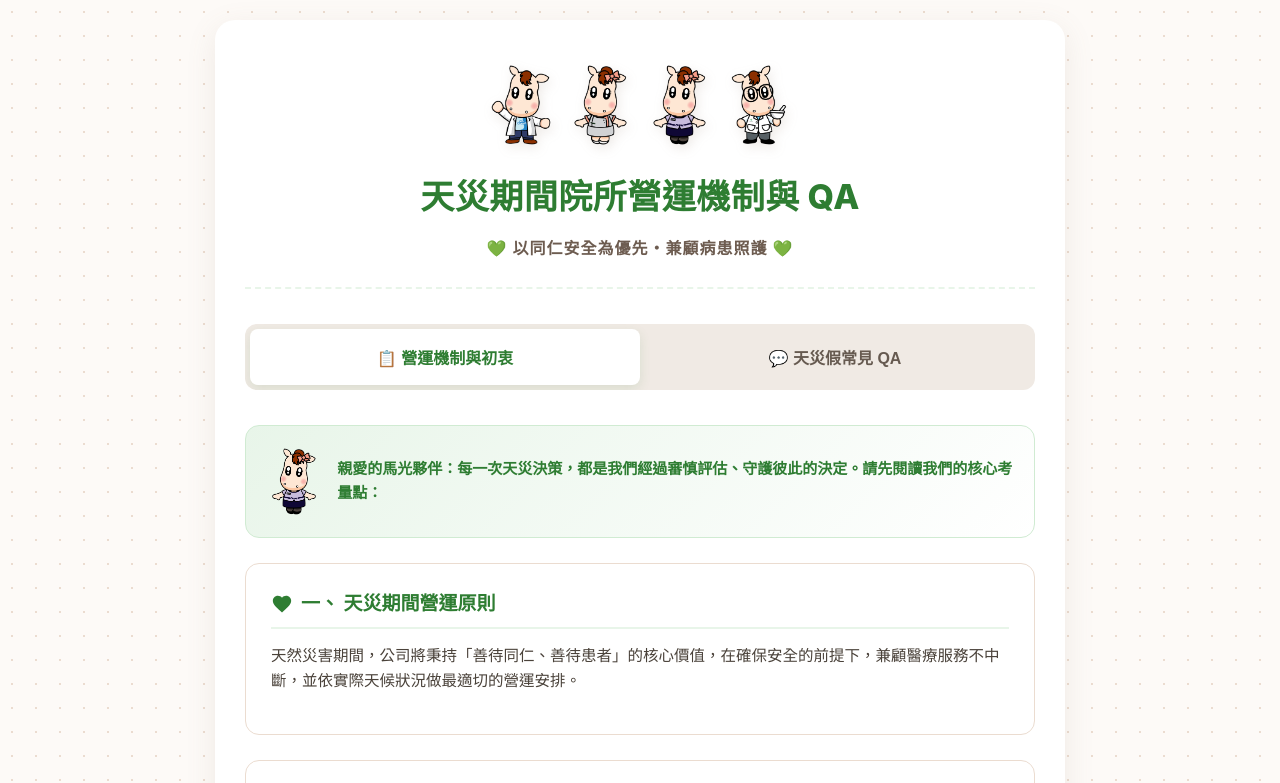
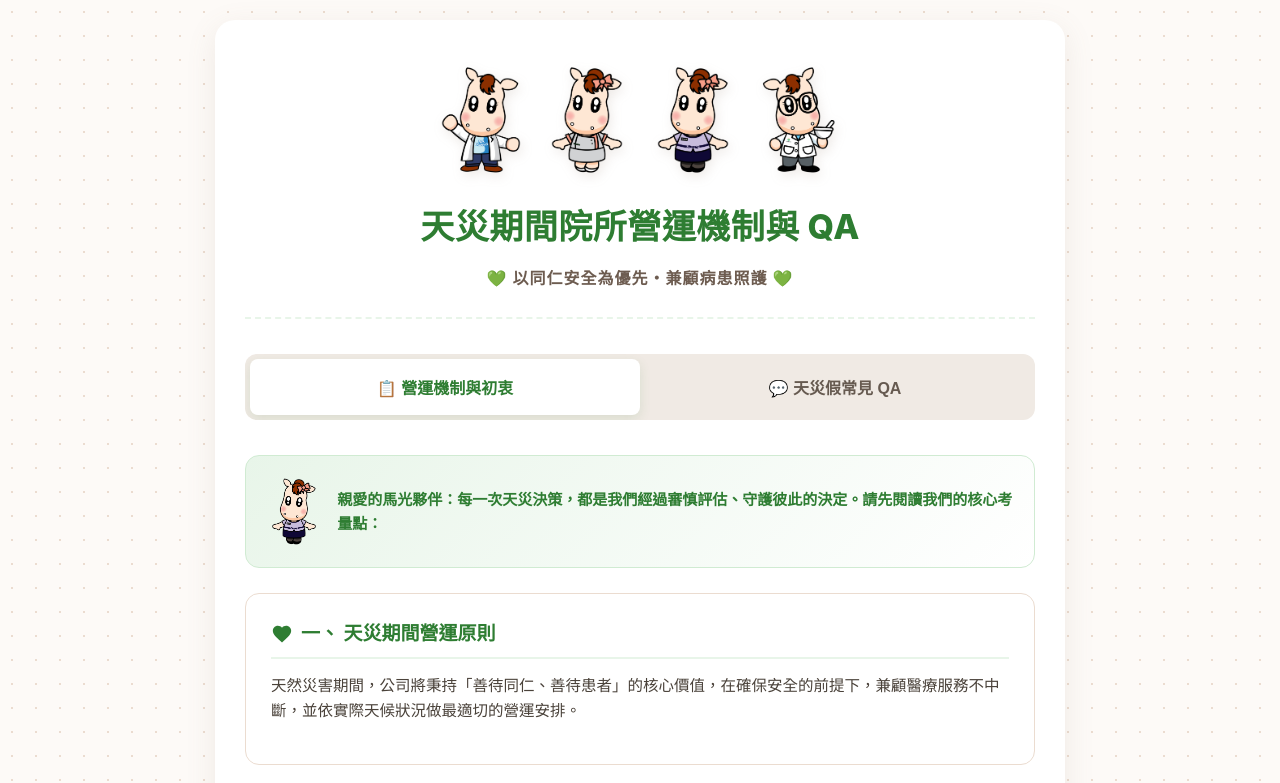
Before and after one commit to gogo760509-spec/mkhr, a plain HTML site: page index.html in a window 1280 px wide. Shown: the top 783 px of the page. Drawn offline with Linux system fonts and the light colour scheme.

Commit message:
Update index.html

```diff
--- a/index.html
+++ b/index.html
@@ -24,7 +24,6 @@
         body {
             font-family: -apple-system, BlinkMacSystemFont, "Segoe UI", Roboto, "Helvetica Neue", Arial, "Microsoft JhengHei", sans-serif;
             background-color: var(--warm-bg);
-            /* 豐富背景：細緻的點狀暖暖紋理 */
             background-image: radial-gradient(#ebdcd0 1px, transparent 1px);
             background-size: 24px 24px;
             color: var(--text-color);
@@ -41,7 +40,7 @@
             box-shadow: 0 8px 30px rgba(139, 115, 95, 0.12);
         }
 
-        /* 頂部標頭與四個吉祥物齊聚 */
+        /* 🚀 修正後的頂部標頭與四個吉祥物 RWD 響應式佈局 */
         header {
             text-align: center;
             margin-bottom: 35px;
@@ -54,14 +53,15 @@
             display: flex;
             justify-content: center;
             align-items: flex-end;
-            gap: 12px;
+            gap: 2%;          /* 使用百分比間距，隨螢幕縮放 */
             margin-bottom: 20px;
-            flex-wrap: wrap;
+            width: 100%;
         }
 
         .mascot-img {
-            height: 90px;
-            width: auto;
+            width: 22%;       /* 核心修正：手機版每張圖片佔 22% 寬度，確保 4 張一定能並排 */
+            max-width: 90px;  /* 核心修正：電腦版最大不超過 90px，防止無限放大變形 */
+            height: auto;     /* 核心修正：高度自動等比例縮放，絕不壓扁 */
             object-fit: contain;
             filter: drop-shadow(2px 4px 6px rgba(139, 115, 95, 0.15));
             transition: transform 0.2s ease;
@@ -116,7 +116,6 @@
             box-shadow: 0 4px 12px rgba(46, 125, 50, 0.12);
         }
 
-        /* 分頁區塊顯示與隱藏 */
         .tab-content {
             display: none;
         }
@@ -164,7 +163,6 @@
             margin-bottom: 15px;
         }
 
-        /* 三大決策機制卡片 */
         .mode-container {
             display: grid;
             grid-template-columns: repeat(3, 1fr);
@@ -236,7 +234,6 @@
             border-left: 4px solid #cdc3ba;
         }
 
-        /* 內頁小橫幅：帶有吉祥物與問候 */
         .intro-banner {
             display: flex;
             align-items: center;
@@ -258,7 +255,6 @@
             font-weight: bold;
         }
 
-        /* FAQ 樣式優化 */
         .faq-item {
             background: #ffffff;
             border: 1px solid var(--card-border);
@@ -360,6 +356,7 @@
         <button class="tab-btn" onclick="switchTab(this, 'faq-tab')">💬 天災假常見 QA</button>
     </div>
 
+    <!-- 分頁一：營運機制 -->
     <div id="mechanism-tab" class="tab-content active">
         <div class="intro-banner">
             <img class="intro-banner-img" src="全部職務馬寶妞_馬妞CRM.png" alt="馬妞CRM">
@@ -418,13 +415,14 @@
             <div class="text-content">同仁安全始終是公司最優先考量。若當日風雨已影響通勤安全，院所將視情況休診；若天候仍適合安全出勤，則依既有颱風班制度運作。</div>
             <ul class="list-style">
                 <li>平時預先規劃颱風班名單，以鄰近院所同仁優先支援。</li>
-                <li>優先考量同仁通勤距離及安全性安排出勤.</li>
+                <li>優先考量同仁通勤距離及安全性安排出勤。</li>
                 <li>提供天災出勤交通補助，協助降低同仁通勤負擔。</li>
             </ul>
             <div class="box-footer" style="border-left-color: var(--warm-accent); font-weight: 500;">同時，公司也尊重每位同仁對自身安全的判斷；如因天候因素確有通勤安全疑慮，應主動與院所主管聯繫，共同討論最適切的安排。</div>
         </div>
     </div>
 
+    <!-- 分頁二：FAQ -->
     <div id="faq-tab" class="tab-content">
         <div class="intro-banner" style="background: linear-gradient(135deg, #fff3e0, #ffffff); border-color: #ffe0b2;">
             <img class="intro-banner-img" src="全部職務馬寶妞_馬妞藥師 複本.png" alt="馬妞藥師">
@@ -439,7 +437,6 @@
 </div>
 
 <script>
-    // FAQ 資料庫
     const faqData = [
         {
             id: 1,
@@ -450,7 +447,7 @@
         {
             id: 2,
             question: "Q2：颱風天出勤是不是有雙倍薪？",
-            answer: "沒有。<br><br>政府宣布停班停課屬於天然災害停止上班措施，並非國定假日、例假日或休息日，因此依法並沒有雙倍薪資規定。<br><br>不過，感謝每位願意在天災期間協助維持醫療服務的夥伴，公司將提供交通補助，協助降低同仁通勤負擔，也希望讓大家在兼顧服務的同時，能更安心出勤。",
+            answer: "沒有。<br><br>政府宣布停班停課屬於天然災害停止上班措施，並非國定假日、例假日或休息日，因此依法項目並沒有雙倍薪資規定。<br><br>不過，感謝每位願意在天災期間協助維持醫療服務的夥伴，公司將提供交通補助，協助降低同仁通勤負擔，也希望讓大家在兼顧服務的同時，能更安心出勤。",
             reminder: ""
         },
         {
@@ -462,7 +459,7 @@
         {
             id: 4,
             question: "Q4：今天院所所在地沒有停班停課，但我住的地方停班停課，可以不出勤嗎？",
-            answer: "可以依自身通勤安全評估。<br><br>外要同仁的工作地、居住地或通勤必經地區任一地區宣布停班停課，即可依自身通勤狀況評估是否適合出勤。<br><br>若評估不宜出勤，請盡早通知院所，公司也會尊重同仁以安全為優先。",
+            answer: "可以依自身通勤安全評估。<br><br>只要同仁的工作地、居住地或通勤必經地區任一地區宣布停班停課，即可依自身通勤狀況評估是否適合出勤。<br><br>若評估不宜出勤，請盡早通知院所，公司也會尊重同仁以安全為優先。",
             reminder: "請與院所保持聯繫，方便掌握出勤情形及安排現場人力。"
         },
         {
@@ -479,7 +476,6 @@
         }
     ];
 
-    // 渲染 FAQ 問答集
     const faqContainer = document.getElementById('faqContainer');
     faqData.forEach(item => {
         const faqItem = document.createElement('div');
@@ -496,12 +492,10 @@
         faqContainer.appendChild(faqItem);
     });
 
-    // 綁定 FAQ 點擊摺疊效果
     document.querySelectorAll('.faq-question').forEach(q => {
         q.addEventListener('click', () => { q.parentElement.classList.toggle('active'); });
     });
 
-    // 分頁切換安全邏輯
     function switchTab(clickedButton, tabId) {
         document.querySelectorAll('.tab-content').forEach(content => {
             content.classList.remove('active');
```
